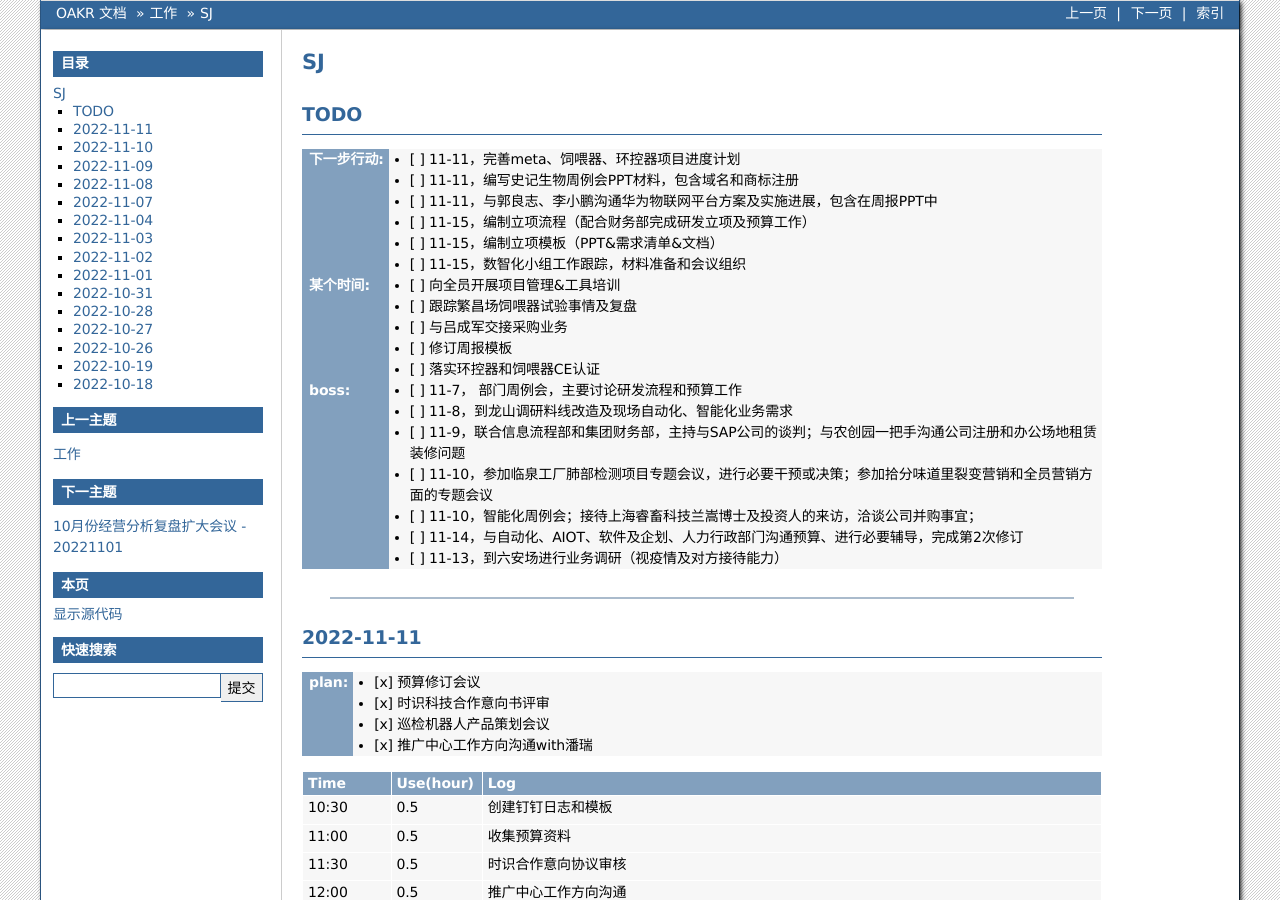
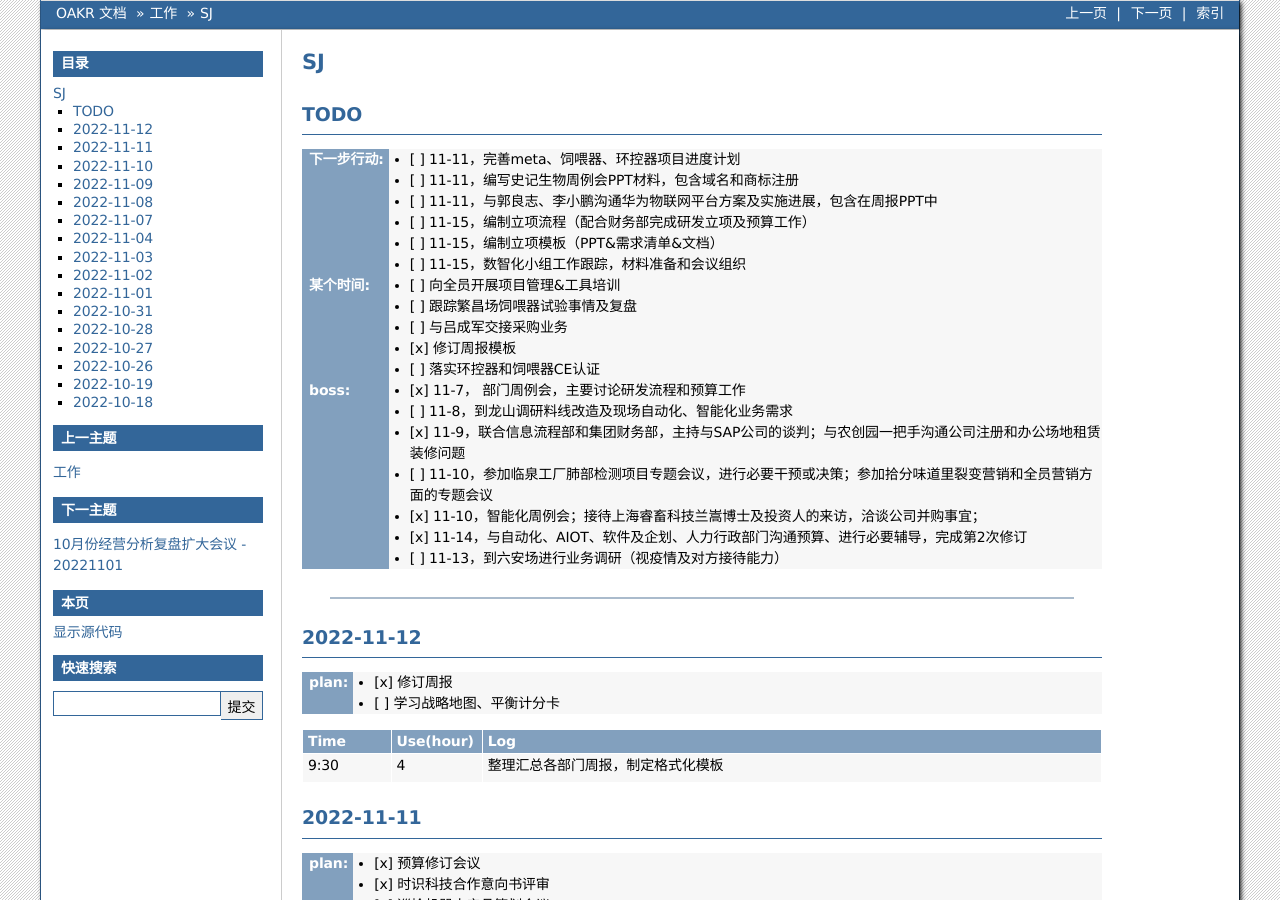
Before and after one commit to cruiurc/cruiurc.github.io, a Sphinx documentation site: the page built from source/work/sj/sj.rst, in a window 1280 px wide and 900 px high. Built offline with Sphinx 7.4.7, drawn with Linux system fonts in a browser that asks for light colours.

Commit message:
20221112 work

```diff
--- a/source/work/sj/sj.rst
+++ b/source/work/sj/sj.rst
@@ -14,19 +14,31 @@ TODO
    - [ ] 向全员开展项目管理&工具培训
    - [ ] 跟踪繁昌场饲喂器试验事情及复盘
    - [ ] 与吕成军交接采购业务
-   - [ ] 修订周报模板
+   - [x] 修订周报模板
    - [ ] 落实环控器和饲喂器CE认证
 
 :boss:
-   - [ ] 11-7， 部门周例会，主要讨论研发流程和预算工作
+   - [x] 11-7， 部门周例会，主要讨论研发流程和预算工作
    - [ ] 11-8，到龙山调研料线改造及现场自动化、智能化业务需求
-   - [ ] 11-9，联合信息流程部和集团财务部，主持与SAP公司的谈判；与农创园一把手沟通公司注册和办公场地租赁装修问题
+   - [x] 11-9，联合信息流程部和集团财务部，主持与SAP公司的谈判；与农创园一把手沟通公司注册和办公场地租赁装修问题
    - [ ] 11-10，参加临泉工厂肺部检测项目专题会议，进行必要干预或决策；参加拾分味道里裂变营销和全员营销方面的专题会议
-   - [ ] 11-10，智能化周例会；接待上海睿畜科技兰嵩博士及投资人的来访，洽谈公司并购事宜；
-   - [ ] 11-14，与自动化、AIOT、软件及企划、人力行政部门沟通预算、进行必要辅导，完成第2次修订
+   - [x] 11-10，智能化周例会；接待上海睿畜科技兰嵩博士及投资人的来访，洽谈公司并购事宜；
+   - [x] 11-14，与自动化、AIOT、软件及企划、人力行政部门沟通预算、进行必要辅导，完成第2次修订
    - [ ] 11-13，到六安场进行业务调研（视疫情及对方接待能力）
 
 ------
+
+2022-11-12
+-----------
+:plan:
+   - [x] 修订周报
+   - [ ] 学习战略地图、平衡计分卡
+
+.. csv-table::
+   :header: "Time", "Use(hour)", "Log"
+   :widths: 10, 10, 70
+
+   9:30, 4, 整理汇总各部门周报，制定格式化模板
 
 2022-11-11
 -----------
```
